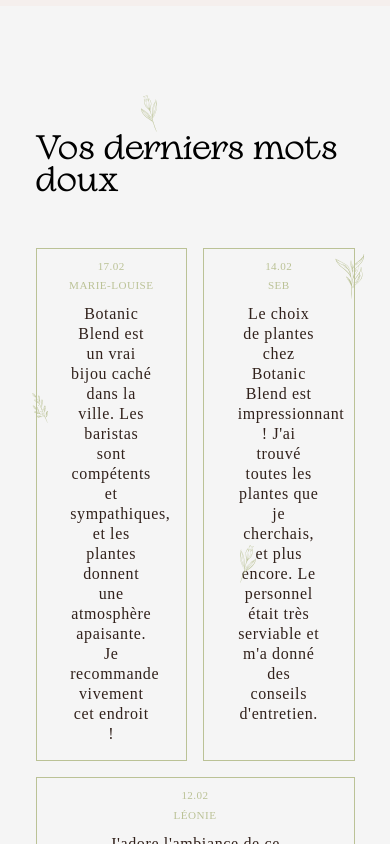
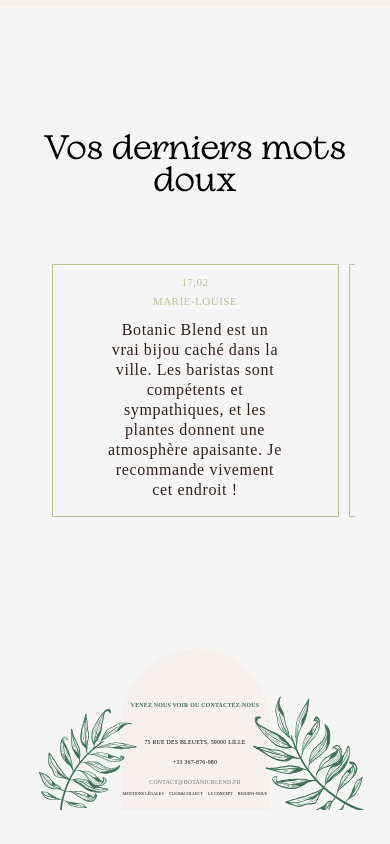
Before and after one commit to NathanTurpin/botanique-blend, a Vue app: page / in a window 390 px wide. Shown: the part 3220-4064 px from the top of the page. After the commit the page ends 4030 px from the top, so only its background shows below. Built offline with nearby package versions, Linux system fonts and the light colour scheme; a web font is replaced by a local one.

Commit message:
last section ok

```diff
--- a/src/components/Footer.vue
+++ b/src/components/Footer.vue
@@ -1,6 +1,19 @@
     <script setup>
 import FeuilleLeft from '@/assets/img/footer/left.svg'
 import FeuilleRight from '@/assets/img/footer/feuille-right.svg'
+import useWindowSize from '../assets/composables/useWindowSize'
+import { ref, watchEffect } from 'vue'
+
+const { width } = useWindowSize()
+const isMobile = ref(null)
+
+watchEffect(() => {
+  if (width.value <= 1026) {
+    isMobile.value = true
+  } else {
+    isMobile.value = false
+  }
+})
 </script>
 <template>
   <footer class="footer">
@@ -76,7 +89,7 @@ import FeuilleRight from '@/assets/img/footer/feuille-right.svg'
 
   &__title {
     font-weight: 700;
-    font-size: 1.5vw; // Utilisez l'unité vw pour définir une taille de police responsive
+    font-size: 1.5vw;
     color: var(--color-emeraude);
     margin-bottom: 9%;
   }
@@ -85,7 +98,7 @@ import FeuilleRight from '@/assets/img/footer/feuille-right.svg'
   &__tel,
   &__mail {
     font-size: 1.5vw;
-    margin-bottom: -2vh; // Utilisez l'unité vw pour définir une taille de police responsive
+    margin-bottom: -2vh;
   }
 
   &__mail {
@@ -96,9 +109,8 @@ import FeuilleRight from '@/assets/img/footer/feuille-right.svg'
     display: flex;
     width: 37%;
     justify-content: space-between;
-    // Utilisez l'unité vw pour créer un espacement responsive entre les éléments
     .caption {
-      font-size: 1vw; // Utilisez l'unité vw pour définir une taille de police responsive
+      font-size: 1vw;
     }
   }
 }
--- a/src/components/LastSection.vue
+++ b/src/components/LastSection.vue
@@ -1,9 +1,22 @@
   <script setup>
-import { ref } from 'vue'
 import Epi1 from '@/assets/img/last-section/epi1.svg'
 import Epi2 from '@/assets/img/last-section/epi2.svg'
 import Epi3 from '@/assets/img/last-section/epi3.svg'
 import Epi4 from '@/assets/img/last-section/epi4.svg'
+import { ref, watchEffect } from 'vue'
+import useWindowSize from '../assets/composables/useWindowSize'
+import { Swiper, SwiperSlide } from 'swiper/vue'
+
+const { width } = useWindowSize()
+const isMobile = ref(null)
+
+watchEffect(() => {
+  if (width.value <= 1026) {
+    isMobile.value = true
+  } else {
+    isMobile.value = false
+  }
+})
 const comments = ref([
   {
     id: 0,
@@ -28,8 +41,10 @@ const comments = ref([
 <template>
   <section class="last-section">
     <div class="last-section__contain">
-      <h2 class="last-section__header">Vos derniers mots doux</h2>
-      <div class="last-section__container">
+      <h2 class="last-section__header" :class="isMobile ? 'mobile__header' : ''">
+        Vos derniers mots doux
+      </h2>
+      <div class="last-section__container" v-if="!isMobile">
         <img :src="Epi1" alt="" class="last-section__epi1" />
         <img :src="Epi2" alt="" class="last-section__epi2" />
         <img :src="Epi3" alt="" class="last-section__epi3" />
@@ -40,6 +55,18 @@ const comments = ref([
           <h3 class="last-section__subtitle label label--small">{{ comment.name }}</h3>
           <p class="last-section__description body body--large">{{ comment.desc }}</p>
         </div>
+      </div>
+
+      <div class="mobile" v-else>
+        <swiper :slides-per-view="1" :space-between="10" class="mobile__blocks">
+          <swiper-slide v-for="comment in comments" :key="comment.id">
+            <div class="mobile__block">
+              <h2 class="last-section__title label label--small">{{ comment.hour }}</h2>
+              <h3 class="last-section__subtitle label label--small">{{ comment.name }}</h3>
+              <p class="last-section__description body body--large">{{ comment.desc }}</p>
+            </div>
+          </swiper-slide>
+        </swiper>
       </div>
     </div>
   </section>
@@ -109,17 +136,30 @@ const comments = ref([
   &__description {
     color: var(--color-coffee);
     width: 70%;
+    margin: auto;
   }
-  // @media (max-width: 768px) {
-  //   &__block {
-  //     min-width: calc(50% - 1rem);
-  //   }
-  // }
+}
 
-  // @media (max-width: 480px) {
-  //   &__block {
-  //     min-width: 100%;
-  //   }
-  // }
+.mobile {
+  height: 40vh;
+
+  &__header {
+    text-align: center;
+  }
+
+  &__blocks {
+    display: flex;
+    flex-direction: column;
+    align-items: center;
+    text-align: center;
+    flex-wrap: wrap;
+    padding: 1rem;
+    flex: 1;
+  }
+
+  &__block {
+    padding: 1rem;
+    border: 1px solid var(--color-matcha);
+  }
 }
 </style>
--- a/src/components/ThirdSection.vue
+++ b/src/components/ThirdSection.vue
@@ -2,7 +2,6 @@
 import { ref, watchEffect } from 'vue'
 import useWindowSize from '../assets/composables/useWindowSize'
 import { Swiper, SwiperSlide } from 'swiper/vue'
-const currentIndex = ref(0)
 
 const { width } = useWindowSize()
 const isMobile = ref(null)
@@ -15,9 +14,6 @@ watchEffect(() => {
   }
 })
 
-const updateCurrentIndex = (swipper) => {
-  currentIndex.value = swipper.activeIndex
-}
 const tabs = ref([
   {
     id: 0,
@@ -76,7 +72,7 @@ const tabs = ref([
     <div class="mobile__header">
       <span class="mobile__title">Ateliers et évènements à venir</span>
     </div>
-    <swiper :slides-per-view="1" :space-between="10" @slideChange="updateCurrentIndex">
+    <swiper :slides-per-view="1" :space-between="10" class="mobile__blocks">
       <swiper-slide class="mobile__slider" v-for="tab in tabs" :key="tab.id">
         <div class="mobile__content">
           <div class="mobile__time">
@@ -203,6 +199,9 @@ const tabs = ref([
     font-size: 22px;
     line-height: 22px;
   }
+  &__blocks {
+    padding: 1rem;
+  }
   &__content {
     display: flex;
     flex-direction: column;
```
